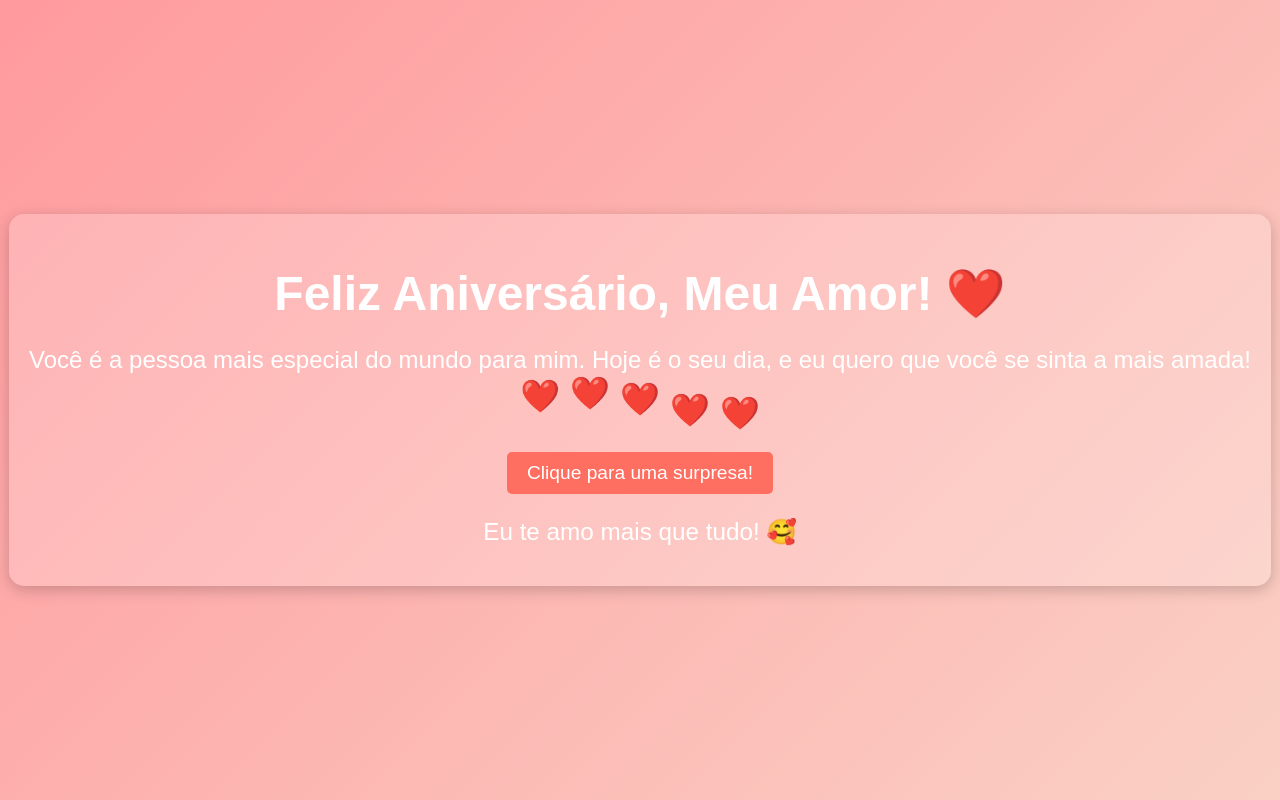
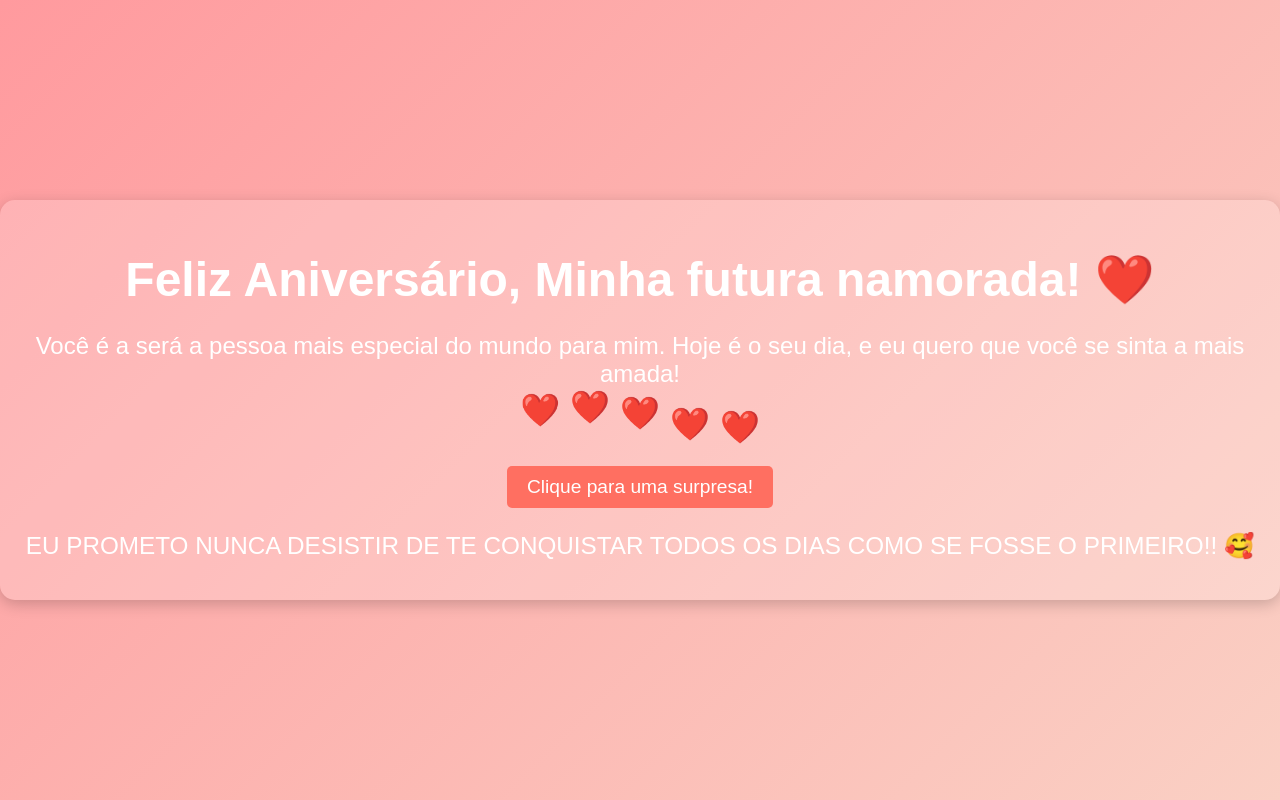
Before and after one commit to andre436/teste3, a plain HTML site: page index.html in a window 1280 px wide. Both pictures are taken after a click on the button "Clique para uma surpresa!". Drawn offline with Linux system fonts and the light colour scheme.

Commit message:
Update index.html

```diff
--- a/index.html
+++ b/index.html
@@ -8,8 +8,8 @@
 </head>
 <body>
     <div class="container">
-        <h1>Feliz Aniversário, Meu Amor! ❤️</h1>
-        <p>Você é a pessoa mais especial do mundo para mim. Hoje é o seu dia, e eu quero que você se sinta a mais amada!</p>
+        <h1>Feliz Aniversário, Minha futura namorada! ❤️</h1>
+        <p>Você é a será a pessoa mais especial do mundo para mim. Hoje é o seu dia, e eu quero que você se sinta a mais amada!</p>
         <div class="hearts">
             <div class="heart">❤️</div>
             <div class="heart">❤️</div>
@@ -18,7 +18,7 @@
             <div class="heart">❤️</div>
         </div>
         <button id="surpresa">Clique para uma surpresa!</button>
-        <p id="mensagemEscondida" class="hidden">Eu te amo mais que tudo! 🥰</p>
+        <p id="mensagemEscondida" class="hidden">EU PROMETO NUNCA DESISTIR DE TE CONQUISTAR TODOS OS DIAS COMO SE FOSSE O PRIMEIRO!! 🥰</p>
     </div>
     <script src="script.js"></script>
 </body>
```
